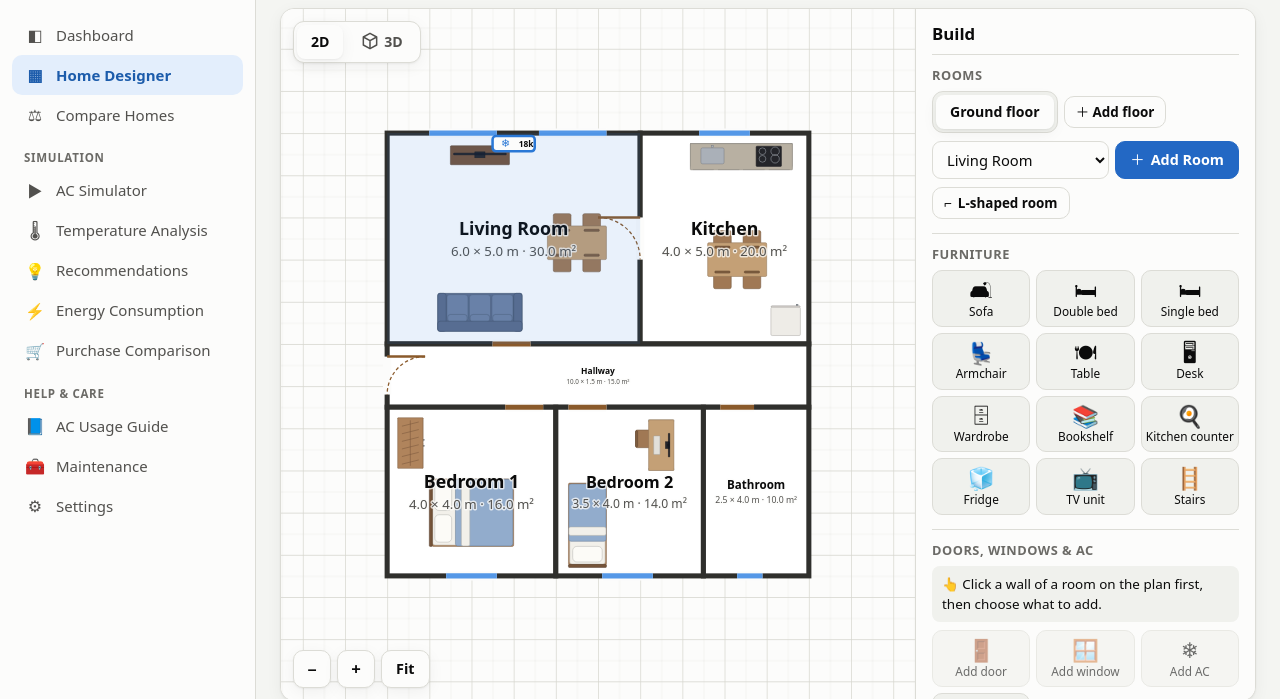
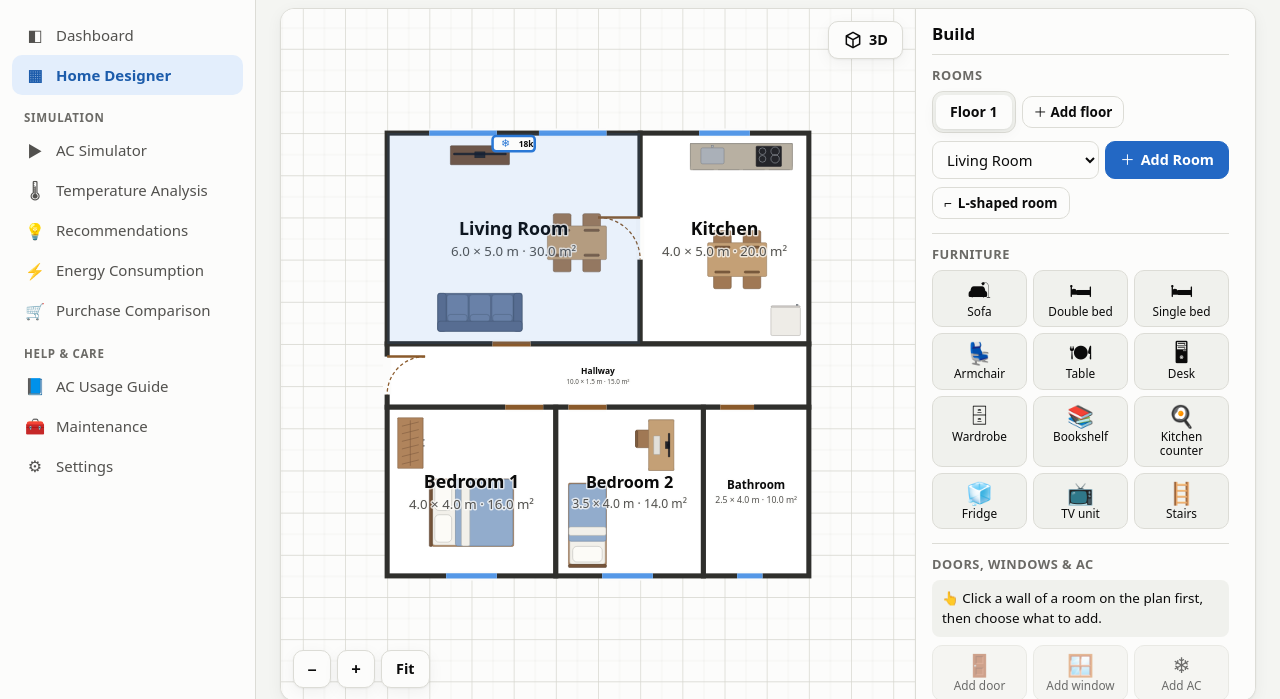
Before and after one commit to AmAr-Januzi/Airly, a website: page index.html in a window 1280 px wide. Both pictures are taken after a click on the button "Open Home Designer". Shown: the part 75-774 px from the top of the page. Drawn offline with Linux system fonts and the light colour scheme.

Commit message:
Designer: inline 3D, compare homes section, floor names
- Single 3D button at the top right of the plan; 3D opens inside the designer
- Slimmer side-panel scrollbars
- Compare Homes moved into the Home Designer as a fold-open section
- Floors are named Floor 1, Floor 2, Floor 3 in every language

Co-Authored-By: Claude Opus 5.5 <noreply@anthropic.com>

```diff
--- a/css/styles.css
+++ b/css/styles.css
@@ -306,8 +306,16 @@ tr.total th, tr.total td { font-weight: 700; background: var(--surface-2); }
 .view3d-dialog.inline .v3d-tools [data-v3d="close"] { display: none; }
 .studio-stage { position: relative; min-width: 0; min-height: 0; height: 100%; }
 .studio-stage .plan-area { height: 100%; min-height: 0; border: 0; border-radius: 0; }
-.studio-mode { position: absolute; top: 12px; left: 12px; z-index: 3; box-shadow: var(--shadow); background: var(--surface); }
-.studio-mode .seg svg { vertical-align: -4px; }
+.studio-stage .plan-3d-btn { top: 12px; right: 12px; }
+/* slim, rounded scrollbars in the side panels; they fade in when you point at the panel */
+.studio-panel, .v3d-side { scrollbar-width: thin; scrollbar-color: transparent transparent; scroll-behavior: smooth; overscroll-behavior: contain; scrollbar-gutter: stable; transition: scrollbar-color .2s; }
+.studio-panel:hover, .studio-panel:focus-within, .v3d-side:hover, .v3d-side:focus-within { scrollbar-color: color-mix(in srgb, var(--muted) 55%, transparent) transparent; }
+.studio-panel::-webkit-scrollbar, .v3d-side::-webkit-scrollbar { width: 8px; }
+.studio-panel::-webkit-scrollbar-track, .v3d-side::-webkit-scrollbar-track { background: transparent; }
+.studio-panel::-webkit-scrollbar-thumb, .v3d-side::-webkit-scrollbar-thumb { background: transparent; border-radius: 999px; border: 2px solid transparent; background-clip: padding-box; }
+.studio-panel:hover::-webkit-scrollbar-thumb, .v3d-side:hover::-webkit-scrollbar-thumb { background-color: color-mix(in srgb, var(--muted) 55%, transparent); }
+.studio-panel::-webkit-scrollbar-thumb:hover, .v3d-side::-webkit-scrollbar-thumb:hover { background-color: var(--muted); }
+@media (prefers-reduced-motion: reduce) { .studio-panel, .v3d-side { scroll-behavior: auto; } }
 .studio-zoom { position: absolute; bottom: 12px; left: 12px; z-index: 3; display: flex; gap: 6px; }
 .studio-zoom .btn { box-shadow: var(--shadow); background: var(--surface); }
 .studio-panel { border-left: 1px solid var(--border); background: var(--surface); padding: 14px 16px 18px; overflow-y: auto; height: 100%; min-height: 0; }
--- a/index.html
+++ b/index.html
@@ -24,7 +24,6 @@
         <ul class="nav">
           <li><a class="nav-link" href="#dashboard" data-view="dashboard"><span class="ni" aria-hidden="true">◧</span><span data-i18n="nav.dashboard">Dashboard</span></a></li>
           <li><a class="nav-link" href="#designer" data-view="designer"><span class="ni" aria-hidden="true">▦</span><span data-i18n="nav.designer">Home Designer</span></a></li>
-          <li><a class="nav-link" href="#compare" data-view="compare"><span class="ni" aria-hidden="true">⚖</span><span data-i18n="nav.compare">Compare Homes</span></a></li>
           <li class="nav-group" data-i18n="nav.groupSim">Simulation</li>
           <li><a class="nav-link" href="#simulator" data-view="simulator"><span class="ni" aria-hidden="true">▶</span><span data-i18n="nav.simulator">AC Simulator</span></a></li>
           <li><a class="nav-link" href="#analysis" data-view="analysis"><span class="ni" aria-hidden="true">🌡</span><span data-i18n="nav.analysis">Temperature Analysis</span></a></li>
--- a/js/app/shell.js
+++ b/js/app/shell.js
@@ -6,7 +6,7 @@
   const t = (k, p) => Airly.i18n.t(k, p);
   const esc = (s) => Airly.esc(s);
   const ui = Airly.ui;
-  const VIEWS = ['dashboard', 'designer', 'rooms', 'acs', 'compare', 'simulator', 'analysis', 'recommendations', 'energy', 'purchase', 'guide', 'maintenance', 'settings'];
+  const VIEWS = ['dashboard', 'designer', 'rooms', 'acs', 'simulator', 'analysis', 'recommendations', 'energy', 'purchase', 'guide', 'maintenance', 'settings'];
 
   /* ---------- Reminders ---------- */
   const DAY = 864e5;
@@ -79,6 +79,8 @@
 
   /* ---------- Routing ---------- */
   function show(view) {
+    // Compare Homes lives inside the Home Designer now: open it there and scroll to it
+    if (view === 'compare') { ui.compareOpen = true; ui.scrollToCompare = true; history.replaceState(null, '', '#designer'); view = 'designer'; }
     if (!VIEWS.includes(view)) view = 'dashboard';
     // leaving the designer while it shows 3D: close the 3D view (it lives inside the designer page)
     if (view !== ui.view && Airly.view3d && Airly.view3d.closeInline) { ui.view = view; Airly.view3d.closeInline(); }
@@ -94,6 +96,7 @@
     const main = document.getElementById('main');
     main.scrollTop = 0;
     window.scrollTo(0, 0);
+    if (ui.scrollToCompare) { ui.scrollToCompare = false; const c = document.getElementById('cmp-section'); if (c) c.scrollIntoView({ block: 'start' }); }
   }
   function render(focusKey) {
     const el = document.getElementById('view');
--- a/js/core/i18n.js
+++ b/js/core/i18n.js
@@ -106,7 +106,7 @@
   };
 
   function levelName(k) {
-    return k === 0 ? t('level.ground') : t('level.n', { n: k });
+    return t('level.num', { n: k + 1 }); // Floor 1, Floor 2, Floor 3 …
   }
   function roomName(r) {
     if (!r) return '—';
--- a/js/lang/base.js
+++ b/js/lang/base.js
@@ -691,6 +691,7 @@
     'level.title': ['Floor', 'Kati'],
     'level.ground': ['Ground floor', 'Përdhesa'],
     'level.n': ['Floor {n}', 'Kati {n}'],
+    'level.num': ['Floor {n}', 'Kati {n}'],
     'level.add': ['Add floor', 'Shto kat'],
     'level.remove': ['Remove this floor', 'Hiq këtë kat'],
     'level.added': ['{name} added — draw its rooms on top of the floor below.', '{name} u shtua — vizatoni dhomat mbi katin e poshtëm.'],
--- a/js/lang/de.js
+++ b/js/lang/de.js
@@ -231,7 +231,7 @@
       "calib.noAC": "Kein Gerät", "calib.run": "Beste Übereinstimmung finden", "calib.current": "Aktueller Kalibrierfaktor: ×{k}",
       "calib.result": "Mit den aktuellen Einstellungen endet die Simulation bei {cur}; die beste Übereinstimmung endet bei {best} (Sie haben {meas} gemessen).", "calib.suggest": "Vorschlag:",
       "calib.factor": "Wärmeverlustfaktor", "calib.apply": "Auf diesen Raum anwenden", "calib.applied": "Kalibrierung angewendet.", "calib.invalid": "Bitte alle Messfelder ausfüllen.",
-      "level.title": "Geschoss", "level.ground": "Erdgeschoss", "level.n": "{n}. Obergeschoss", "level.add": "Geschoss hinzufügen", "level.remove": "Dieses Geschoss entfernen",
+      "level.title": "Geschoss", "level.ground": "Erdgeschoss", "level.n": "{n}. Obergeschoss", "level.num": "Etage {n}", "level.add": "Geschoss hinzufügen", "level.remove": "Dieses Geschoss entfernen",
       "level.added": "{name} hinzugefügt — zeichnen Sie die Räume über dem Geschoss darunter.", "level.confirmRemove": "{name} entfernen?", "level.confirmRemoveRooms": "{name} und seine {n} Räume entfernen?",
       "level.show": "Angezeigte Geschosse", "level.all": "Alle Geschosse", "level.upTo": "Bis {name}",
       "undo.label": "Rückgängig", "undo.title": "Rückgängig (Strg+Z)", "redo.label": "Wiederholen", "redo.title": "Wiederholen (Strg+Y)", "undo.none": "Nichts zum Rückgängigmachen.", "redo.none": "Nichts zum Wiederholen.",
--- a/js/lang/el.js
+++ b/js/lang/el.js
@@ -231,7 +231,7 @@
       "calib.noAC": "Χωρίς κλιματιστικό", "calib.run": "Εύρεση καλύτερης αντιστοιχίας", "calib.current": "Τρέχων συντελεστής βαθμονόμησης: ×{k}",
       "calib.result": "Με τις τρέχουσες ρυθμίσεις η προσομοίωση τελειώνει στους {cur}· η καλύτερη αντιστοιχία τελειώνει στους {best} (μετρήσατε {meas}).", "calib.suggest": "Προτείνεται:",
       "calib.factor": "συντελεστής απωλειών", "calib.apply": "Εφαρμογή σε αυτό το δωμάτιο", "calib.applied": "Η βαθμονόμηση εφαρμόστηκε.", "calib.invalid": "Συμπληρώστε όλα τα πεδία της μέτρησης.",
-      "level.title": "Όροφος", "level.ground": "Ισόγειο", "level.n": "{n}ος όροφος", "level.add": "Προσθήκη ορόφου", "level.remove": "Αφαίρεση αυτού του ορόφου",
+      "level.title": "Όροφος", "level.ground": "Ισόγειο", "level.n": "{n}ος όροφος", "level.num": "Όροφος {n}", "level.add": "Προσθήκη ορόφου", "level.remove": "Αφαίρεση αυτού του ορόφου",
       "level.added": "Προστέθηκε: {name} — σχεδιάστε τα δωμάτια πάνω από τον κάτω όροφο.", "level.confirmRemove": "Αφαίρεση: {name};", "level.confirmRemoveRooms": "Αφαίρεση: {name} και τα {n} δωμάτιά του;",
       "level.show": "Όροφοι προς εμφάνιση", "level.all": "Όλοι οι όροφοι", "level.upTo": "Έως: {name}",
       "undo.label": "Αναίρεση", "undo.title": "Αναίρεση (Ctrl+Z)", "redo.label": "Επανάληψη", "redo.title": "Επανάληψη (Ctrl+Y)", "undo.none": "Τίποτα για αναίρεση.", "redo.none": "Τίποτα για επανάληψη.",
--- a/js/lang/it.js
+++ b/js/lang/it.js
@@ -231,7 +231,7 @@
       "calib.noAC": "Nessun climatizzatore", "calib.run": "Trova la corrispondenza migliore", "calib.current": "Fattore di calibrazione attuale: ×{k}",
       "calib.result": "Con le impostazioni attuali la simulazione finisce a {cur}; la corrispondenza migliore finisce a {best} (hai misurato {meas}).", "calib.suggest": "Consigliato:",
       "calib.factor": "fattore di dispersione", "calib.apply": "Applica a questa stanza", "calib.applied": "Calibrazione applicata.", "calib.invalid": "Compila tutti i campi della misura.",
-      "level.title": "Piano", "level.ground": "Piano terra", "level.n": "Piano {n}", "level.add": "Aggiungi piano", "level.remove": "Rimuovi questo piano",
+      "level.title": "Piano", "level.ground": "Piano terra", "level.n": "Piano {n}", "level.num": "Piano {n}", "level.add": "Aggiungi piano", "level.remove": "Rimuovi questo piano",
       "level.added": "{name} aggiunto — disegna le stanze sopra il piano inferiore.", "level.confirmRemove": "Rimuovere {name}?", "level.confirmRemoveRooms": "Rimuovere {name} e le sue {n} stanze?",
       "level.show": "Piani da mostrare", "level.all": "Tutti i piani", "level.upTo": "Fino a {name}",
       "undo.label": "Annulla", "undo.title": "Annulla (Ctrl+Z)", "redo.label": "Ripeti", "redo.title": "Ripeti (Ctrl+Y)", "undo.none": "Niente da annullare.", "redo.none": "Niente da ripetere.",
--- a/js/views/compare.js
+++ b/js/views/compare.js
@@ -1,8 +1,8 @@
-/* Airly — Compare homes screen */
+/* Airly — Compare homes: a fold-open section at the bottom of the Home Designer */
 (function () {
   'use strict';
   const Airly = window.Airly;
-  const { t, S, P, esc, F, btn, card, estimateNote, head, views, scoreBadge } = Airly.kit;
+  const { t, S, P, esc, F, btn, scoreBadge } = Airly.kit;
   const MAX = 4;
 
   /* Only the rooms (and their ACs, walls and furniture) of one floor; 'all' keeps the whole home */
@@ -18,8 +18,12 @@
     return hh;
   }
 
-  views.compare = {
-    render(el) {
+  Airly.compareSection = {
+    /* closed: just the heading (nothing is calculated); open: pickers and the side-by-side table */
+    html() {
+      const open = !!Airly.ui.compareOpen;
+      const wrap = (body) => `<details class="card trace-card cmp-section" id="cmp-section"${open ? ' open' : ''}><summary><span aria-hidden="true">⚖</span> ${esc(t('nav.compare'))}</summary><div class="card-body">${body}</div></details>`;
+      if (!open) return wrap('');
       const h = S(), p = P();
       const saved = Object.values(Airly.store.projects()).filter((x) => x.id !== h.id);
       const options = [{ key: 'current', name: (h.name || t('home.defaultName')) + ' (' + t('proj.open') + ')' }].concat(saved.map((x) => ({ key: 'p:' + x.id, name: x.name || t('home.defaultName') })));
@@ -62,10 +66,10 @@
       });
       const best = (f, low) => { const vals = rows.map(f); const m = low ? Math.min(...vals) : Math.max(...vals); return (v) => (rows.length > 1 && v === m ? ' class="best"' : ''); };
       const cost = best((r) => r.y.cost, true), comf = best((r) => r.comfort), bad = best((r) => r.bad, true);
-      el.innerHTML = head('nav.compare', 'cmp.lede') + card(t('cmp.pick'), `<div class="cmp-slots">${pickers}</div>
+      return wrap(`<p class="muted">${esc(t('cmp.lede'))}</p><h3>${esc(t('cmp.pick'))}</h3><div class="cmp-slots">${pickers}</div>
         ${slots.length < MAX ? `<div class="row-gap">${btn('cmpAdd', '＋ ' + esc(t('cmp.add')), 'ghost small')}</div>` : ''}
-        ${saved.length ? '' : `<p class="muted small">${esc(t('cmp.noSaved'))}</p>`}`) +
-        (rows.length ? card(t('cmp.result'), `<div class="table-wrap" tabindex="0"><table class="cmp-table"><thead><tr><th scope="col"><span class="sr-only">${esc(t('cmp.result'))}</span></th>${rows.map((r) => `<th scope="col">${esc(r.name)}<br><span class="muted small">${esc(r.floorName)}</span></th>`).join('')}</tr></thead><tbody>
+        ${saved.length ? '' : `<p class="muted small">${esc(t('cmp.noSaved'))}</p>`}` +
+        (rows.length ? `<h3>${esc(t('cmp.result'))}</h3><div class="table-wrap" tabindex="0"><table class="cmp-table"><thead><tr><th scope="col"><span class="sr-only">${esc(t('cmp.result'))}</span></th>${rows.map((r) => `<th scope="col">${esc(r.name)}<br><span class="muted small">${esc(r.floorName)}</span></th>`).join('')}</tr></thead><tbody>
           <tr><th scope="row">${esc(t('dash.rooms'))}</th>${rows.map((r) => `<td>${r.an.rooms.length} · ${F().num(r.an.totals.area, 0)} m²</td>`).join('')}</tr>
           <tr><th scope="row">${esc(t('dash.acUnits'))}</th>${rows.map((r) => `<td>${r.acs} · ${esc(F().btu(r.an.totals.inst))}</td>`).join('')}</tr>
           <tr><th scope="row">${esc(t('report.reqCool'))}</th>${rows.map((r) => `<td>${esc(F().btu(r.an.totals.req))}</td>`).join('')}</tr>
@@ -73,9 +77,18 @@
           <tr><th scope="row">${esc(t('year.total'))}</th>${rows.map((r) => `<td${cost(r.y.cost)}>${esc(F().money(r.y.cost, 0))} · ${F().num(r.y.kWh, 0)} kWh</td>`).join('')}</tr>
           <tr><th scope="row">${esc(t('comfort.avg'))}</th>${rows.map((r) => `<td${comf(r.comfort)}>${scoreBadge(r.comfort)}</td>`).join('')}</tr>
           <tr><th scope="row">${esc(t('dash.problemRooms'))}</th>${rows.map((r) => `<td${bad(r.bad)}>${r.bad}</td>`).join('')}</tr>
-          </tbody></table></div><p class="muted small">${esc(t('cmp.note', { climate: t('climate.' + (base.climate || 'tirana')) }))}</p>`, 'table-card') : '') + estimateNote();
-
-      el.querySelectorAll('select[data-cmp]').forEach((s) => s.addEventListener('change', () => {
+          </tbody></table></div><p class="muted small">${esc(t('cmp.note', { climate: t('climate.' + (base.climate || 'tirana')) }))}</p>` : ''));
+    },
+    bind(root) {
+      const box = root.querySelector('#cmp-section');
+      if (!box) return;
+      box.addEventListener('toggle', () => {
+        if (!!Airly.ui.compareOpen === box.open) return;
+        Airly.ui.compareOpen = box.open;
+        Airly.render();
+      });
+      const slots = Airly.ui.compareSlots || [];
+      root.querySelectorAll('select[data-cmp]').forEach((s) => s.addEventListener('change', () => {
         const slot = slots[+s.dataset.idx];
         if (s.dataset.cmp === 'home') { slot.home = s.value; slot.floor = 'all'; } // a new home starts on "All floors"
         else slot.floor = s.value === 'all' ? 'all' : +s.value;
--- a/js/views/designer.js
+++ b/js/views/designer.js
@@ -75,7 +75,8 @@
     render(el) {
       // 3D: the 3D view takes the same place at the top of the page, with its own panel on the right
       if (Airly.ui.designer3d && S().rooms.length) {
-        el.innerHTML = `<h1 class="sr-only">${esc(t('nav.designer'))}</h1><section class="studio studio-3d card" id="studio-3d" aria-label="3D"></section>${this.traceCard()}`;
+        el.innerHTML = `<h1 class="sr-only">${esc(t('nav.designer'))}</h1><section class="studio studio-3d card" id="studio-3d" aria-label="3D"></section>${this.traceCard()}${Airly.compareSection.html()}`;
+        Airly.compareSection.bind(el);
         const host = el.querySelector('#studio-3d');
         if (!Airly.view3d.attach(host)) Airly.view3d.open(host);
         return;
@@ -84,10 +85,7 @@
       el.innerHTML = `<h1 class="sr-only">${esc(t('nav.designer'))}</h1>
         <section class="studio card" aria-label="${esc(t('designer.tools'))}">
           <div class="studio-stage">
-            <div class="studio-mode segmented" role="group" aria-label="2D / 3D">
-              <button type="button" class="seg active" aria-pressed="true">2D</button>
-              <button type="button" class="seg" data-action="designer3d" aria-pressed="false" title="${esc(t('v3d.open'))}">${Airly.kit.CUBE} 3D</button>
-            </div>
+            <button type="button" class="btn plan-3d-btn" data-action="designer3d" title="${esc(t('v3d.open'))}">${Airly.kit.CUBE}<span>3D</span><span class="sr-only"> — ${esc(t('v3d.open'))}</span></button>
             <div class="studio-zoom">
               ${btn('zoomOut', '−', 'icon', { plan: 'designer' }).replace('<button', `<button aria-label="${esc(t('plan.zoomOut'))}"`)}
               ${btn('zoomIn', '+', 'icon', { plan: 'designer' }).replace('<button', `<button aria-label="${esc(t('plan.zoomIn'))}"`)}
@@ -98,7 +96,9 @@
           <aside class="studio-panel" id="inspector" aria-live="polite" aria-label="${esc(t('insp.title'))}"></aside>
         </section>
         ${S().rooms.length ? '' : this.templatePicker()}
-        ${this.traceCard()}`;
+        ${this.traceCard()}
+        ${Airly.compareSection.html()}`;
+      Airly.compareSection.bind(el);
       mountPlan('designer', el.querySelector('#designer-plan'), 'design');
       this.inspector();
     },
--- a/sw.js
+++ b/sw.js
@@ -1,7 +1,7 @@
 /* Airly service worker — keeps the app working offline.
  * Strategy: serve from the cache first, refresh the cache in the background.
  * Bump VERSION whenever files change so users get the new version. */
-const VERSION = 'airly-v20';
+const VERSION = 'airly-v23';
 const FILES = [
   './',
   './index.html',
```
